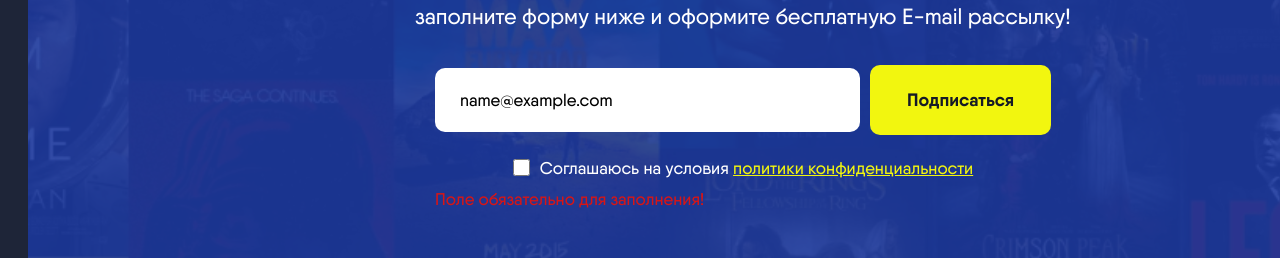
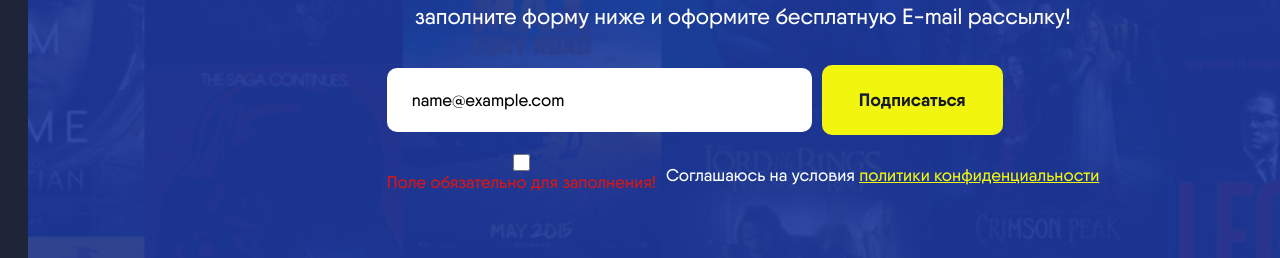
Before and after one commit to PavelLatmentsev/Online-Cinema, a React (Vite) app in the folder client/: page / in a window 1280 px wide. Both pictures are taken after typing "name@example.com" into the empty fields and a click on the button "Подписаться". Shown: the part 1069-1327 px from the top of the page. Built offline with nearby package versions, Linux system fonts and the light colour scheme; no server answers.

Commit message:
fix error block in textField

```diff
--- a/client/src/app/components/common/footer/footerSubscribe/footerSubscribe.module.scss
+++ b/client/src/app/components/common/footer/footerSubscribe/footerSubscribe.module.scss
@@ -40,7 +40,6 @@
       font-size: 17px;
     }
     &__form:first-child {
-      margin-bottom: 22px;
       gap: 0 10px;
     }
     &__form:nth-child(2) {
--- a/client/src/app/components/common/footer/footerSubscribe/footerSubscribe.tsx
+++ b/client/src/app/components/common/footer/footerSubscribe/footerSubscribe.tsx
@@ -15,9 +15,6 @@ const FooterSubscribe = (): JSX.Element => {
     license: boolean;
   }
   const methods = useForm<ISub>();
-  const {
-    formState: { errors },
-  } = methods;
   const submitForm: SubmitHandler<ISub> = (data) => {
     console.log(data);
     methods.reset();
@@ -25,7 +22,6 @@ const FooterSubscribe = (): JSX.Element => {
   const errorsForm: SubmitErrorHandler<ISub> = (data) => {
     console.log("data", data);
   };
-  console.log(errors);
   return (
     <div  className={styles.footer__subscribe__wrapper}>
     <div className={styles.footer__subscribe}>
@@ -51,19 +47,12 @@ const FooterSubscribe = (): JSX.Element => {
                 placeholder="Введите ваш e-mail"
                 name="subscribe"
                 type="text"
-                errorin={false}
               />
               <CommonButton>Подписаться</CommonButton>
-              {errors?.subscribe && (
-                  <p className={styles.footer__subscribe__error}>
-                    {" "}
-                    {`${errors?.subscribe?.message}`}
-                  </p>
-              )}
             </div>
 
             <div className={styles.footer__subscribe__form}>
-              <CheckBoxField name="license" errorin={false} />
+              <CheckBoxField name="license"/>
               <span className={styles.footer__subscribe__license}>
                 Соглашаюсь на условия{" "}
                 <Link to={"404"} className={styles.footer__subscribe__subtitle}>
@@ -71,12 +60,6 @@ const FooterSubscribe = (): JSX.Element => {
                 </Link>
               </span>
             </div>
-            {errors?.license && (
-              <p className={styles.footer__subscribe__error}>
-                {" "}
-                {`${errors?.license?.message}`}
-              </p>
-            )}
           </form>
         </FormProvider>
       </div>
--- a/client/src/app/components/common/form/checkboxField/checkboxField.Props.ts
+++ b/client/src/app/components/common/form/checkboxField/checkboxField.Props.ts
@@ -1,4 +1,3 @@
 export interface ICheckFieldProps {
     name: string;
-    errorin :boolean
   }
--- a/client/src/app/components/common/form/checkboxField/checkboxField.module.scss
+++ b/client/src/app/components/common/form/checkboxField/checkboxField.module.scss
@@ -9,8 +9,11 @@
 border: 1px solid #F2F60F;
     }
       &__error {
-      color: var(--primary-error-color);
-      margin-top: 10px;
-        font-size:inherit;
+        min-height: 22px;
+        &__item {
+          color: var(--primary-error-color);
+          font-size:inherit;
+        }
+
     }
   }
--- a/client/src/app/components/common/form/checkboxField/checkboxField.tsx
+++ b/client/src/app/components/common/form/checkboxField/checkboxField.tsx
@@ -3,7 +3,7 @@ import styles from "./checkboxField.module.scss";
 import { FC } from "react";
 import { ICheckFieldProps } from "./checkboxField.Props";
 
-const CheckBoxField: FC<ICheckFieldProps> = ({ name, errorin }) => {
+const CheckBoxField: FC<ICheckFieldProps> = ({ name }) => {
   const {
     register,
     formState: { errors },
@@ -17,9 +17,12 @@ const CheckBoxField: FC<ICheckFieldProps> = ({ name, errorin }) => {
         className={styles.checkboxField__item}
         type="checkbox"
       />
-      {errorin && [name] && (
-        <p className={styles.checkboxField__error}> {`${errors[name]?.message}`}</p>
-      )}
+
+        <div className={styles.checkboxField__error}>
+        { errors[name] && (
+        <p className={styles.checkboxField__error__item}> {`${errors[name]?.message}`}</p>)   }
+        </div>
+
     </div>
   );
 };
--- a/client/src/app/components/common/form/textField/textField.Props.ts
+++ b/client/src/app/components/common/form/textField/textField.Props.ts
@@ -2,5 +2,4 @@ import { InputHTMLAttributes } from "react";
 
 export interface ITextFieldProps extends InputHTMLAttributes<HTMLElement> {
     name: string;
-    errorin :boolean
   }
--- a/client/src/app/components/common/form/textField/textField.module.scss
+++ b/client/src/app/components/common/form/textField/textField.module.scss
@@ -26,7 +26,10 @@
   }
 
   &__error {
-    color: var(--primary-error-color);
-    margin-top: 10px;
+    min-height: 22px;
+    &__item {
+      color: var(--primary-error-color);
+    }
+
   }
 }
--- a/client/src/app/components/common/form/textField/textField.tsx
+++ b/client/src/app/components/common/form/textField/textField.tsx
@@ -3,7 +3,7 @@ import styles from "./textField.module.scss";
 import { FC } from "react";
 import { ITextFieldProps } from "./textField.Props";
 
-const TextField: FC<ITextFieldProps> = ({ name, placeholder, type, errorin }) => {
+const TextField: FC<ITextFieldProps> = ({ name, placeholder, type}) => {
   const {
     register,
     formState: { errors },
@@ -22,12 +22,15 @@ const TextField: FC<ITextFieldProps> = ({ name, placeholder, type, errorin }) =>
         className={styles.textField__item}
         placeholder={placeholder}
       />
-      {errorin&& errors[name] && (
-        <p className={styles.textField__error}>
-          {" "}
+
+        <div className={styles.textField__error}>
+        {errors[name] && (
+        <p className={styles.textField__error__item}>
+
           {`${errors[name]?.message}`}
-        </p>
-      )}
+        </p>      )}
+        </div>
+
     </div>
   );
 };
```
